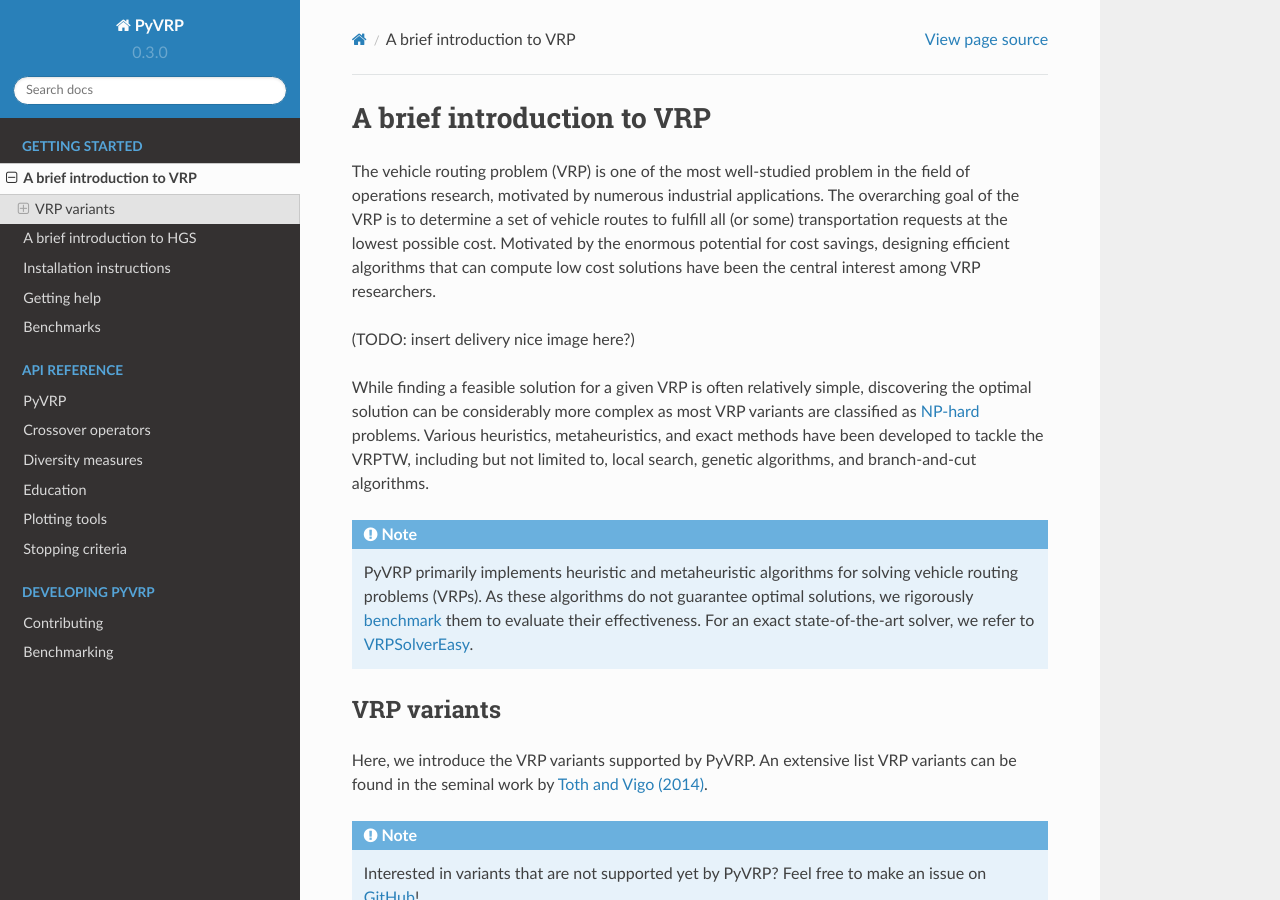
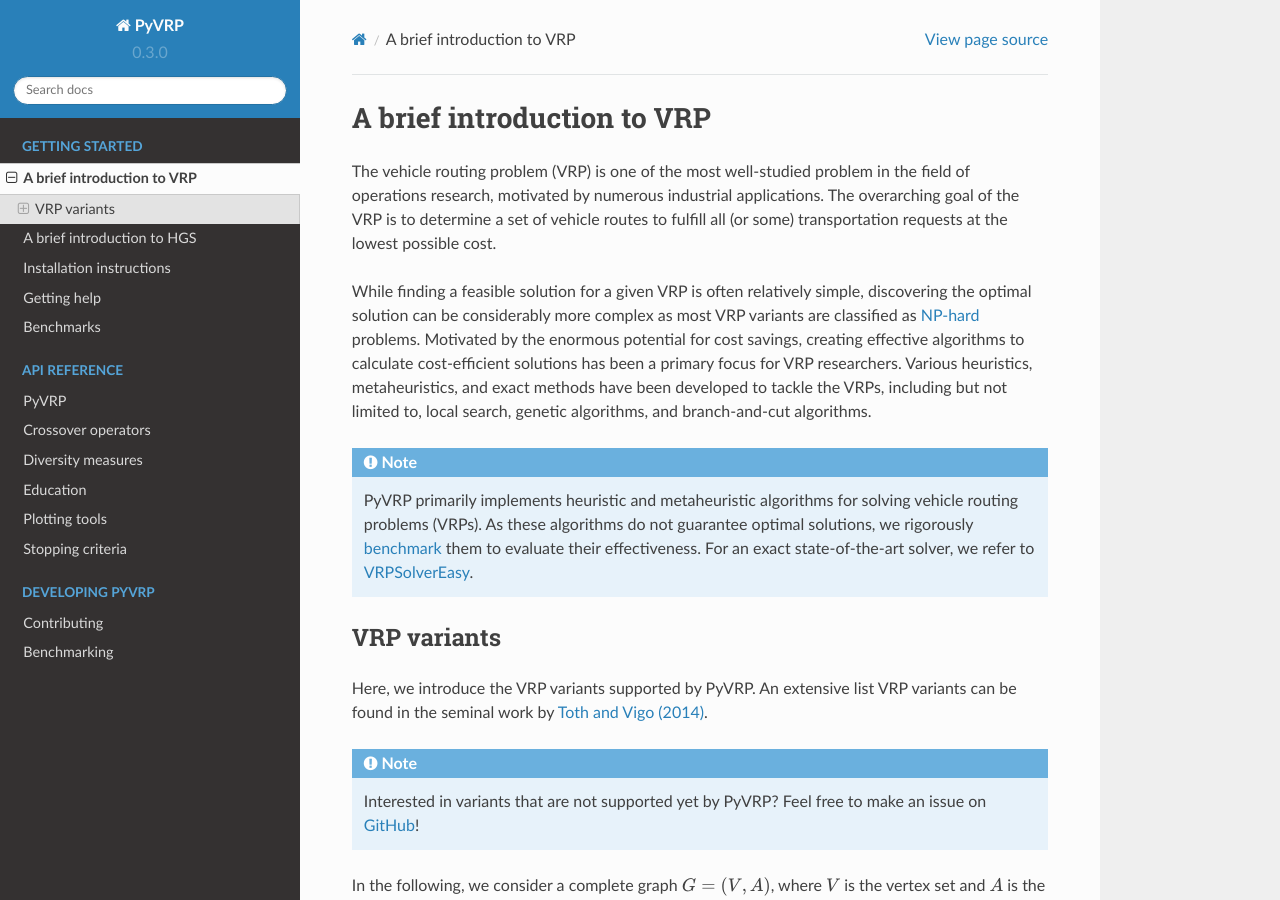
Before and after one commit to PyVRP/PyVRP, a Sphinx documentation site: the page built from docs/source/setup/introduction_to_vrp.rst, in a window 1280 px wide and 900 px high. Built offline with Sphinx 7.4.7 and the Read the Docs theme 2.0.0, drawn with Linux system fonts in a browser that asks for light colours; pages that are not in the unit, such as notebooks, are missing from menus.

Commit message:
Update intro to VRP intro

```diff
--- a/docs/source/setup/introduction_to_vrp.rst
+++ b/docs/source/setup/introduction_to_vrp.rst
@@ -3,12 +3,10 @@ A brief introduction to VRP
 
 The vehicle routing problem (VRP) is one of the most well-studied problem in the field of operations research, motivated by numerous industrial applications.
 The overarching goal of the VRP is to determine a set of vehicle routes to fulfill all (or some) transportation requests at the lowest possible cost.
-Motivated by the enormous potential for cost savings, designing efficient algorithms that can compute low cost solutions have been the central interest among VRP researchers.
-
-(TODO: insert delivery nice image here?)
 
 While finding a feasible solution for a given VRP is often relatively simple, discovering the optimal solution can be considerably more complex as most VRP variants are classified as `NP-hard <https://en.wikipedia.org/wiki/NP-hardness>`_ problems.
-Various heuristics, metaheuristics, and exact methods have been developed to tackle the VRPTW, including but not limited to, local search, genetic algorithms, and branch-and-cut algorithms.
+Motivated by the enormous potential for cost savings, creating effective algorithms to calculate cost-efficient solutions has been a primary focus for VRP researchers.
+Various heuristics, metaheuristics, and exact methods have been developed to tackle the VRPs, including but not limited to, local search, genetic algorithms, and branch-and-cut algorithms.
 
 .. note::
 
```
